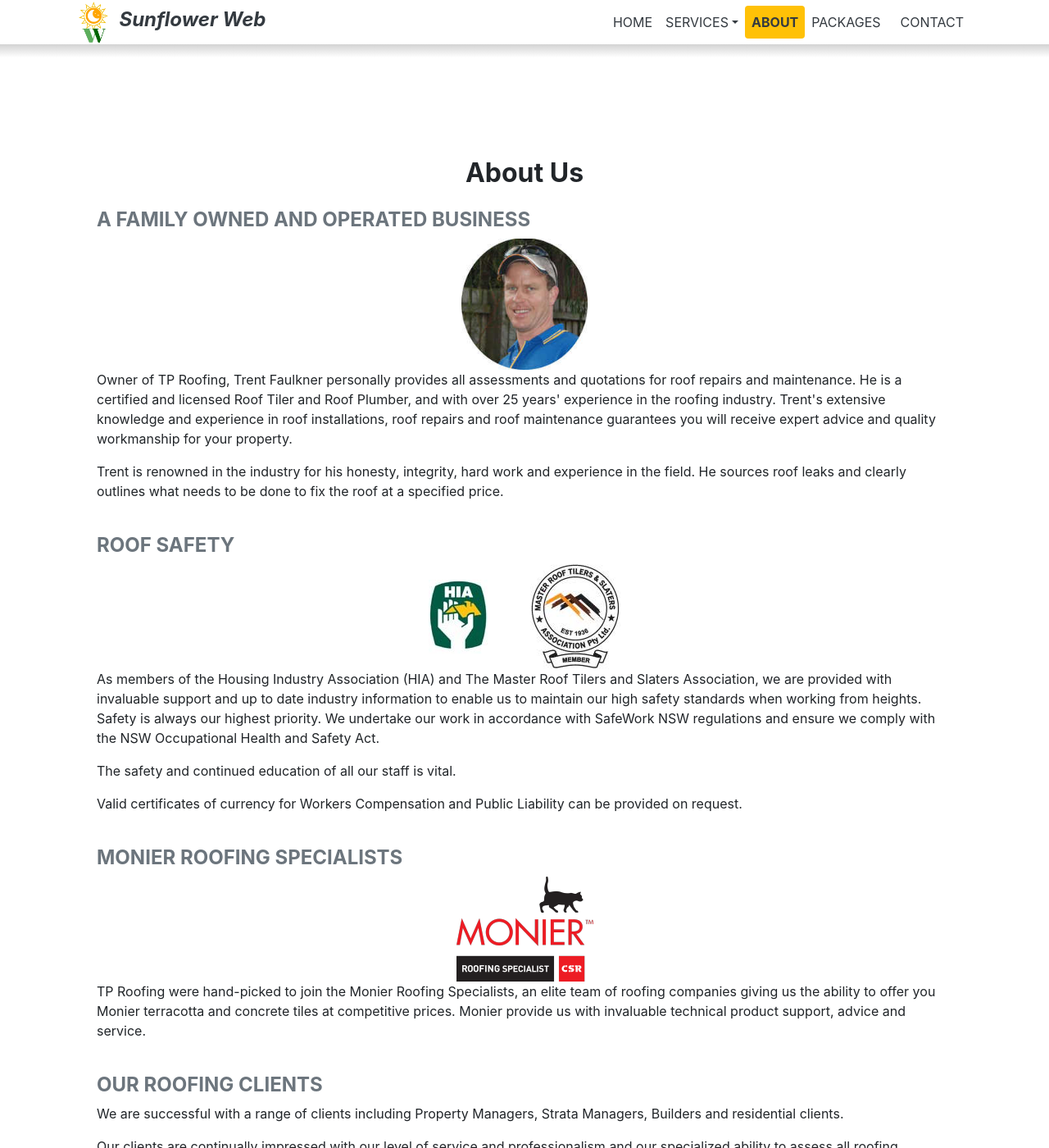
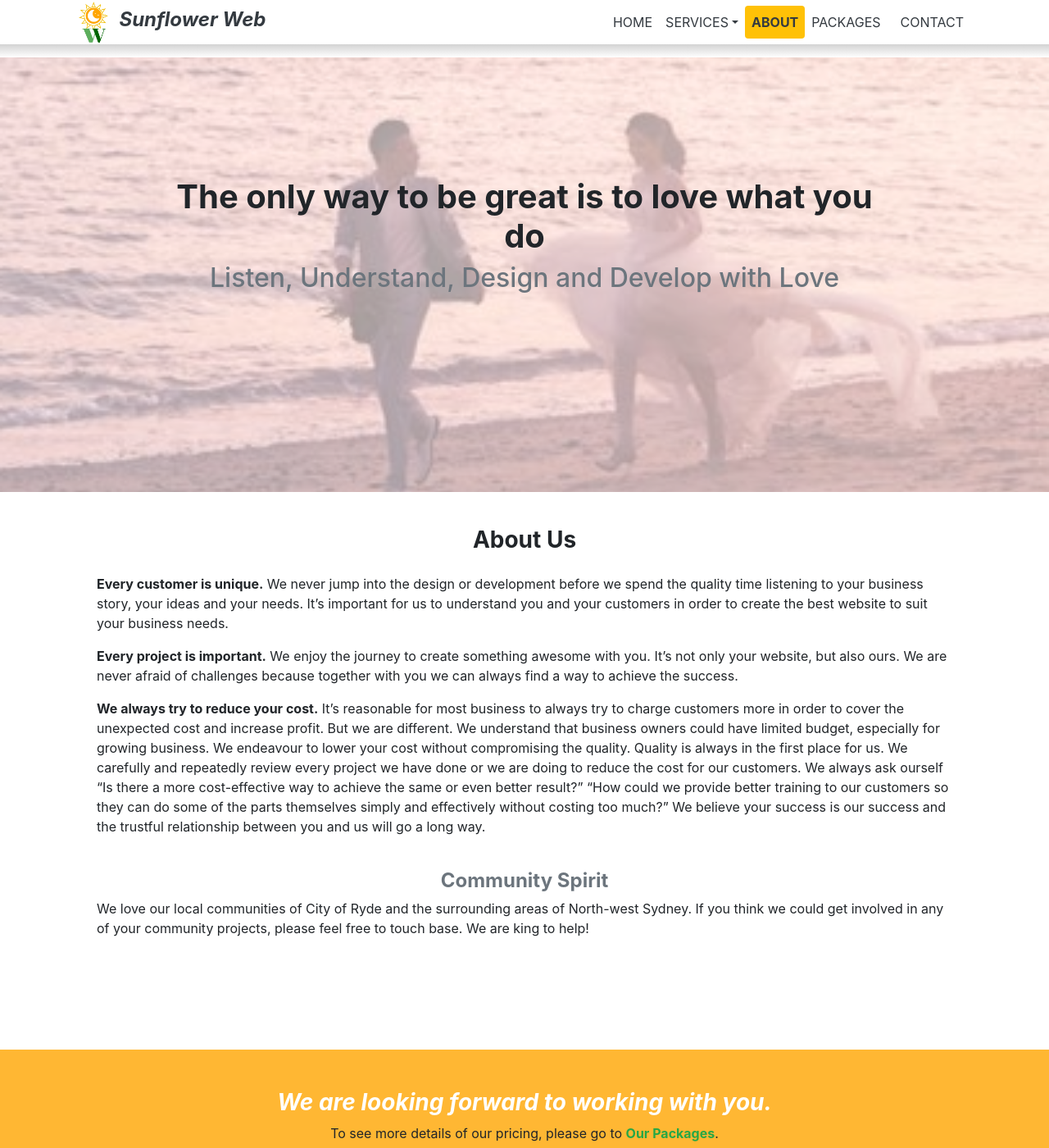
Before and after one commit to SelinaChen07/sunflowerweb, a Jekyll site: the page built from about.html, in a window 1280 px wide and 1400 px high. Shown: the whole window at 82% size. Built offline with Jekyll 4.4.1, drawn with Linux system fonts in a browser that asks for light colours; nearby versions of some CDN libraries; some of the changed text lies outside the part shown.

Commit message:
Revise header and Finish About V1.0

```diff
--- a/_includes/footer.html
+++ b/_includes/footer.html
@@ -1,5 +1,5 @@
 <footer>
-  {% if page.layout == 'service' %}
+  {% if page.layout == 'service' or page.title == 'About' %}
 	<section class="p-5 bg_orange text-center ">
 		<h3 class="font-weight-bold font-italic text-white">We are looking forward to working with you. </h3>
 	    <p>To see more details of our pricing, please go to <a href="{{"/packages" | relative_url }}" class="text-success font-weight-bold">Our Packages</a>.</p>
--- a/_includes/header.html
+++ b/_includes/header.html
@@ -4,21 +4,21 @@
 
 
 			<!-- logo -->
-				<a hreflang="en" class="navbar-brand ml-xl-5 pl-xl-5 ml-3 pl-3 py_01" href="{{"/" | relative_url }}">
+				<a hreflang="en" class="navbar-brand mr-0 ml-xl-5 pl-xl-5 ml-1 ml-sm-3 pl-0 pl-sm-3 py_01" href="{{"/" | relative_url }}">
 					<img src="{{"/assets/images/logo.png" | relative_url }}" class="img-fluid p-0 h_2 w-auto" alt="Sunflower Web Logo">
 					<h4 class="d-inline-block ml-2 mt-2 font-weight-bold text-dark font-italic">Sunflower Web</h4>
 
 				</a>
 
 				<!-- Toggler/collapsibe Button -->
-				<button class="navbar-toggler ml-4 mr-2" type="button" data-toggle="collapse" data-target="#collapsibleNavbar">
+				<button class="navbar-toggler ml-0 mr-sm-3 mr-0" type="button" data-toggle="collapse" data-target="#collapsibleNavbar">
 				    <span class="navbar-toggler-icon"></span>
 				</button>
 
 
 			<!-- Navbar links -->
 	  		<div class="collapse navbar-collapse justify-content-end" id="collapsibleNavbar">
-				<ul class="navbar-nav  mr-lg-5 pr-lg-5 mr-3 ml-3 pl-3">
+				<ul class="navbar-nav  mr-lg-5 pr-lg-5 mr-3 ml-3 pl-3 ">
 					<li class="nav-item"><a hreflang="en" class="nav-link text-dark  pl-2{% if page.location == 'home' %} font-weight-bold bg-warning rounded {% endif %}" href="{{"/" | relative_url }}">HOME</a></li>
 					<li class="nav-item dropdown">
 						<a hreflang="en" class="nav-link dropdown-toggle text-dark  pl-2 {% if page.layout == 'service' %} font-weight-bold bg-warning rounded {% endif %}" data-toggle="dropdown" href="#" role="button" aria-haspopup="true" aria-expanded="false">SERVICES</a>
--- a/about.html
+++ b/about.html
@@ -1,59 +1,33 @@
 ---
 title: "About"
 layout: "wrapper"
-description: Licenced and insured in Roof Tiling and Roof Plumbing. Active HIA and Master Tilers and Slaters Association members. Comply with SafeWork NSW regulations.
+description:
+permalink:
 ---
 
+<!-- Banner Area -->
+<section class="" id="bg_img_about">
+	<div class="cover_title mx-auto h-100 text-center px-4 pt-0 pt-sm-4">
+		<div class="px-2 mt-md-5 mt-sm-4 mt-1">
+			<h1 class="font-weight-bold">The only way to be great is to love what you do</h1>
+			<h2 class="text-secondary">Listen, Understand, Design and Develop with Love</h2>
+		</div>
+	</div>
+</section>
+<!-- End banner Area -->
+
 <main class="container p-5">
-	<h2 class="text-center mb-4 font-weight-bold">About Us</h2>
 
 	<section class="pb-4">
-		<h4 class="font-weight-bold text-secondary">A FAMILY OWNED AND OPERATED BUSINESS</h4>
-
-		<div class="text-center"><img src="{{"/assets/images/trent image.jpg" | relative_url }}" class="img-fluid h_10" alt="TP Roofing Family Owned Business"></div>
-
-		<p>Owner of TP Roofing, Trent Faulkner personally provides all assessments and quotations for roof repairs and maintenance. He is a certified and licensed Roof Tiler and Roof Plumber, and with over 25 years' experience in the roofing industry. Trent's extensive knowledge and experience in roof installations, roof repairs and roof maintenance guarantees you will receive expert advice and quality workmanship for your property.</p>
-
-		<p>Trent is renowned in the industry for his honesty, integrity, hard work and experience in the field. He sources roof leaks and clearly outlines what needs to be done to fix the roof at a specified price.</p>
+		<h3 class="text-center mb-4 font-weight-bold">About Us</h3>
+		<p><span class="font-weight-bold" >Every customer is unique.</span> We never jump into the design or development before we spend the quality time listening to your business story, your ideas and your needs. It’s important for us to understand you and your customers in order to create the best website to suit your business needs. </p>
+		<p><span class="font-weight-bold" >Every project is important.</span> We enjoy the journey to create something awesome with you. It’s not only your website, but also ours. We are never afraid of challenges because together with you we can always find a way to achieve the success.</p>
+		<p><span class="font-weight-bold" >We always try to reduce your cost.</span> It’s reasonable for most business to always try to charge customers more in order to  cover the unexpected cost and increase profit. But we are different. We understand that business owners could have limited budget, especially for growing business. We endeavour to lower your cost without compromising the quality. Quality is always in the first place for us. We carefully and repeatedly review every project we have done or we are doing to reduce the cost for our customers. We always ask ourself “Is there a more cost-effective way to achieve the same or even better result?” “How could we provide better training to our customers so they can do some of the parts themselves simply and effectively without costing too much?” We believe your success is our success and the trustful relationship between you and us will go a long way.</p>
 	</section>
 
-	<section class="pb-4" id="roof_safety">
-		<h4 class="font-weight-bold text-secondary">ROOF SAFETY</h4>
-
-		<div class="text-center">
-			<a hreflang="en" target="_blank" href="https://hia.com.au/"><img src="{{"/assets/images/Logo-HIA.jpg" | relative_url }}" class="img-fluid h_8 mr-5" alt="TP Roofing member of HIA" ></a>
-			<img src="{{"/assets/images/MTSAlogo.jpg"|relative_url}}" class="card-img-top h_8" alt="TP Roofing member of MTSA">
-		</div>
-
-		<p>As members of the Housing Industry Association (HIA) and The Master Roof Tilers and Slaters Association, we are provided with invaluable support and up to date industry information to enable us to maintain our high safety standards when working from heights. Safety is always our highest priority. We undertake our work in accordance with SafeWork NSW regulations and ensure we comply with the NSW Occupational Health and Safety Act.</p>
-		<p>The safety and continued education of all our staff is vital.</p>
-		<p>Valid certificates of currency for Workers Compensation and Public Liability can be provided on request.</p>
-	</section>
-
-	<section class="pb-4" id="monier_specialist">
-		<h4 class="font-weight-bold text-secondary">MONIER ROOFING SPECIALISTS</h4>
-
-		<div class="text-center"><a hreflang="en" target="_blank" href="http://www.monier.com.au"><img src="{{"/assets/images/Monier_RS_Logo_rgb.png" | relative_url }}" class="h_8" alt="Monier Specialist"></a></div>
-
-		<p>TP Roofing were hand-picked to join the Monier Roofing Specialists, an elite team of roofing companies giving us the ability to offer you Monier terracotta and concrete tiles at competitive prices. Monier provide us with invaluable technical product support, advice and service.</p>
-	</section>
-
-	<section class="">
-		<h4 class="font-weight-bold text-secondary">OUR ROOFING CLIENTS</h4>
-
-		<p>We are successful with a range of clients including Property Managers, Strata Managers, Builders and residential clients. </p>
-
-		<p>Our clients are continually impressed with our level of service and professionalism and our specialized ability to assess all roofing problems and deliver practical and affordable roof solutions.</p>
-
-		<h5 class="text-secondary">PROPERTY AND STRATA MANAGERS</h5>
-		<p>Rest assured, residents will always be contacted within 24 hours of receiving work orders and quote requests. We provide prompt and continuing contact with on-site owners and tenants. Our reports, quotes and invoices detail recommendations and works to be carried out satisfying your need for clear accountability. </p>
-
-		<h5 class="text-secondary">RESIDENTIAL ROOFING</h5>
-		<p>TP Roofing specializes in new roof installations, roof replacements, repairs and maintenance to deliver a finished product that enhances your home and protects your most valuable asset. </p>
-
-		<p>Your roof is subject to some of the harshest environmental elements. TP Roofing provides clear roofing solutions. Repairs and maintenance extend the life of your existing roof. We thoroughly assess your roofing problems and deliver the best possible roofing solutions to meet your needs.</p>
-
-		<p>We deliver the best possible solution for your roofing needs.</p>
+	<section class="pb-4">
+		<h4 class="font-weight-bold text-secondary text-center">Community Spirit</h4>
+		<p>We love our local communities of City of Ryde and the surrounding areas of North-west Sydney. If you think we could get involved in any of your community projects, please feel free to touch base. We are king to help!</p>
 	</section>
 
 </main>
--- a/css/application.css
+++ b/css/application.css
@@ -241,13 +241,28 @@
     background-size: cover;
 }
 
-#bg_img_seo{
-  background: white url("{{"/assets/images/seo.png"|relative_url}}") 70% 60% no-repeat;
-  background-size: auto 60%;
-}
 
 .img_container{
   position: relative;
+}
+
+#bg_img_seo:after{
+  content: ' ';
+    display: block;
+    position: absolute;
+    left: 0;
+    top: 0;
+    width: 100%;
+    height: 100%;
+    z-index: -1;
+    opacity: 0.3;
+
+    background-image: url("{{"/assets/images/time.jpg"|relative_url}}");
+
+    /* Center and scale the image nicely */
+    background-position: center;
+    background-repeat: no-repeat;
+    background-size: cover;
 }
 
 #bg_img_webdesign:after{
@@ -267,9 +282,6 @@
     background-position: center;
     background-repeat: no-repeat;
     background-size: cover;
-}
-#time{
-   height: 15em;
 }
 
 #bg_img_webdev:after{
@@ -310,18 +322,23 @@
 
 }
 
-#bg_img_time:after{
+#bg_img_about{
+
+  height: 450px;
+}
+
+#bg_img_about:after{
     content: ' ';
     display: block;
     position: absolute;
     left: 0;
     top: 0;
     width: 100%;
-    height: 100%;
+    height: 600px;
     z-index: -1;
-    opacity: 0.3;
+    opacity: 0.4;
 
-    background-image: url("{{"/assets/images/time.jpg"|relative_url}}");
+    background-image: url("{{"/assets/images/beach-love.jpg"|relative_url}}");
 
     /* Center and scale the image nicely */
     background-position: center;
--- a/search-engine-optiomisation-seo-service-guide.html
+++ b/search-engine-optiomisation-seo-service-guide.html
@@ -8,7 +8,7 @@
 canonical_url: "https://www.sunflowerweb.com.au/services/search-engine-optimisation-seo-service-guide"
 
 ---
-<div id="bg_img_time" class="py-4 img_container">
+<div id="bg_img_seo" class="py-4 img_container">
   <div class="container">
     <div class="row d-flex justify-content-center">
         <header class="pb-3 col-10 col-lg-9 text-center">
```
Also changed, not shown: assets/images/beach-love.jpg (added).
